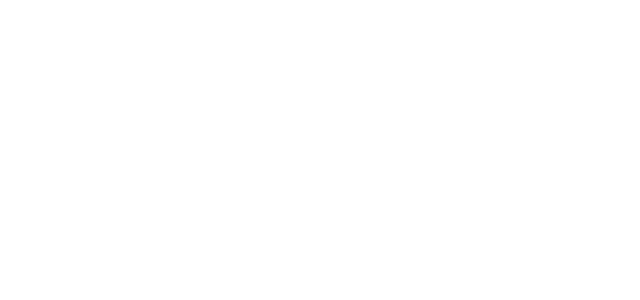
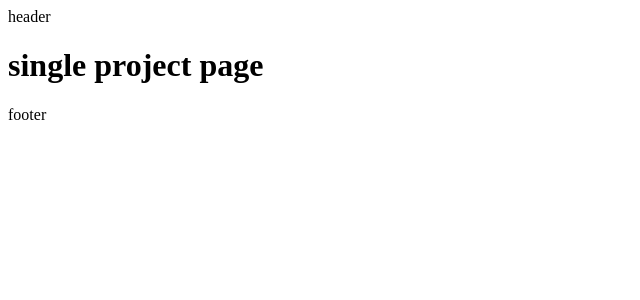
Before and after one commit to gabrieletodaroo9/laravel-portfolio-bonus, a React (Vite) app: page /projects/1 in a window 1280 px wide. Before the commit this address had no page. Shown: the top 300 px of the page, without its empty margins (0-640 px from the left). Built offline with nearby package versions, Linux system fonts and the light colour scheme.

Commit message:
create structure for the pages routes

```diff
--- a/src/App.jsx
+++ b/src/App.jsx
@@ -2,6 +2,9 @@
 import "./App.css";
 import DefaultLayout from "./layouts/DefaultLayout";
 import HomePage from "./pages/homepage";
+import AboutMePage from "./pages/aboutmepage";
+import ProjectsPage from "./pages/projectspage";
+import ProjectPage from "./pages/projectpage";
 
 function App() {
   return (
@@ -11,6 +14,9 @@
           <Route>
             <Route element={<DefaultLayout />}>
               <Route index element={<HomePage />} />
+              <Route path="/aboutme" element={<AboutMePage />} />
+              <Route path="/projects" element={<ProjectsPage />} />
+              <Route path="/projects/:id" element={<ProjectPage />} />
             </Route>
           </Route>
         </Routes>
--- /dev/null
+++ b/src/pages/AboutMePage.jsx
@@ -0,0 +1,9 @@
+export default function AboutMePage(){
+
+return(
+<>
+ <h1>pagina profilo</h1>
+</>
+)
+
+}
--- /dev/null
+++ b/src/pages/ProjectPage.jsx
@@ -0,0 +1,7 @@
+export default function ProjectPage(){
+return(
+    <>
+    <h1>single project page</h1>
+    </>
+)
+}
--- /dev/null
+++ b/src/pages/ProjectsPage.jsx
@@ -0,0 +1,7 @@
+export default function ProjectsPage() {
+  return (
+    <>
+      <h1>pagina progetti</h1>
+    </>
+  );
+}
```
